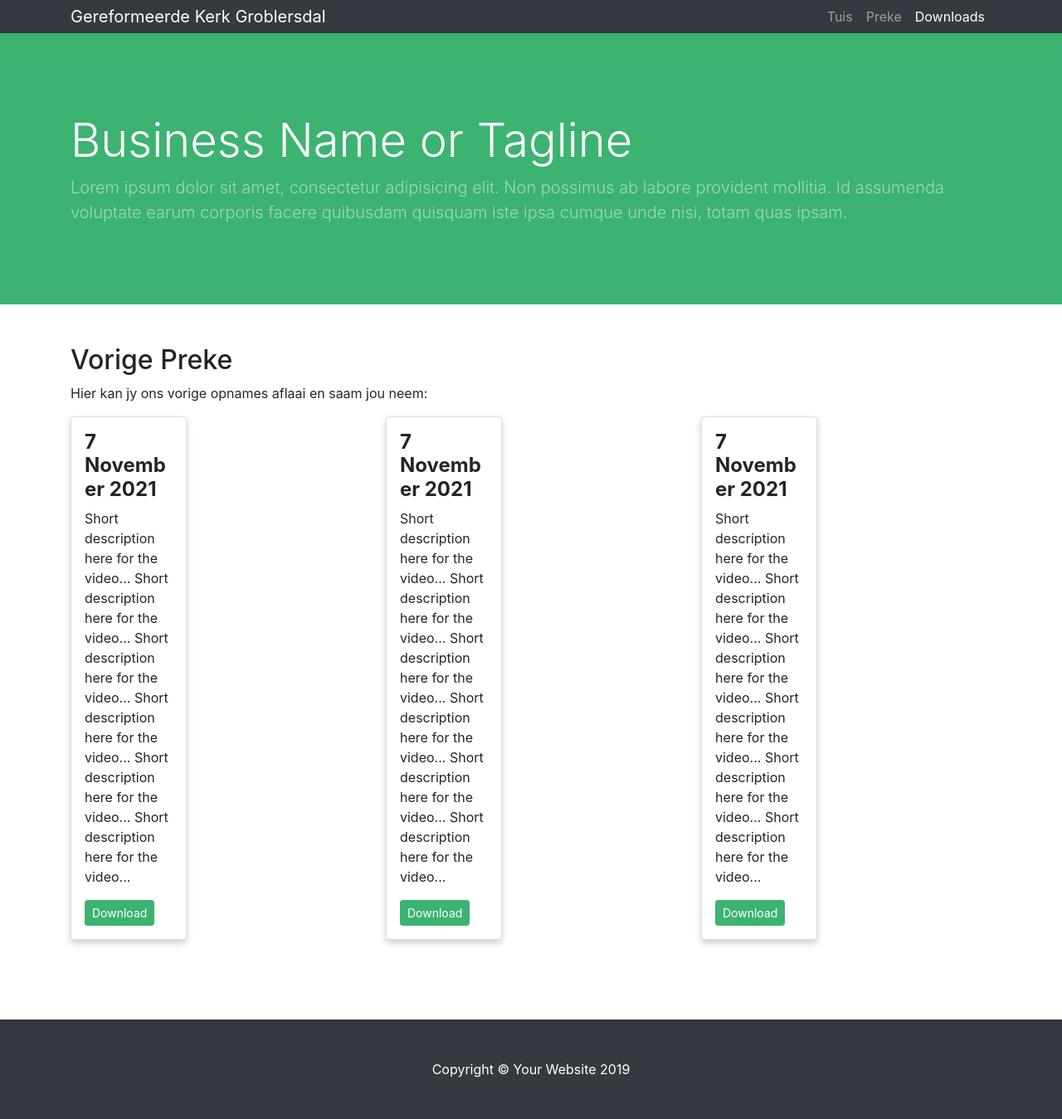
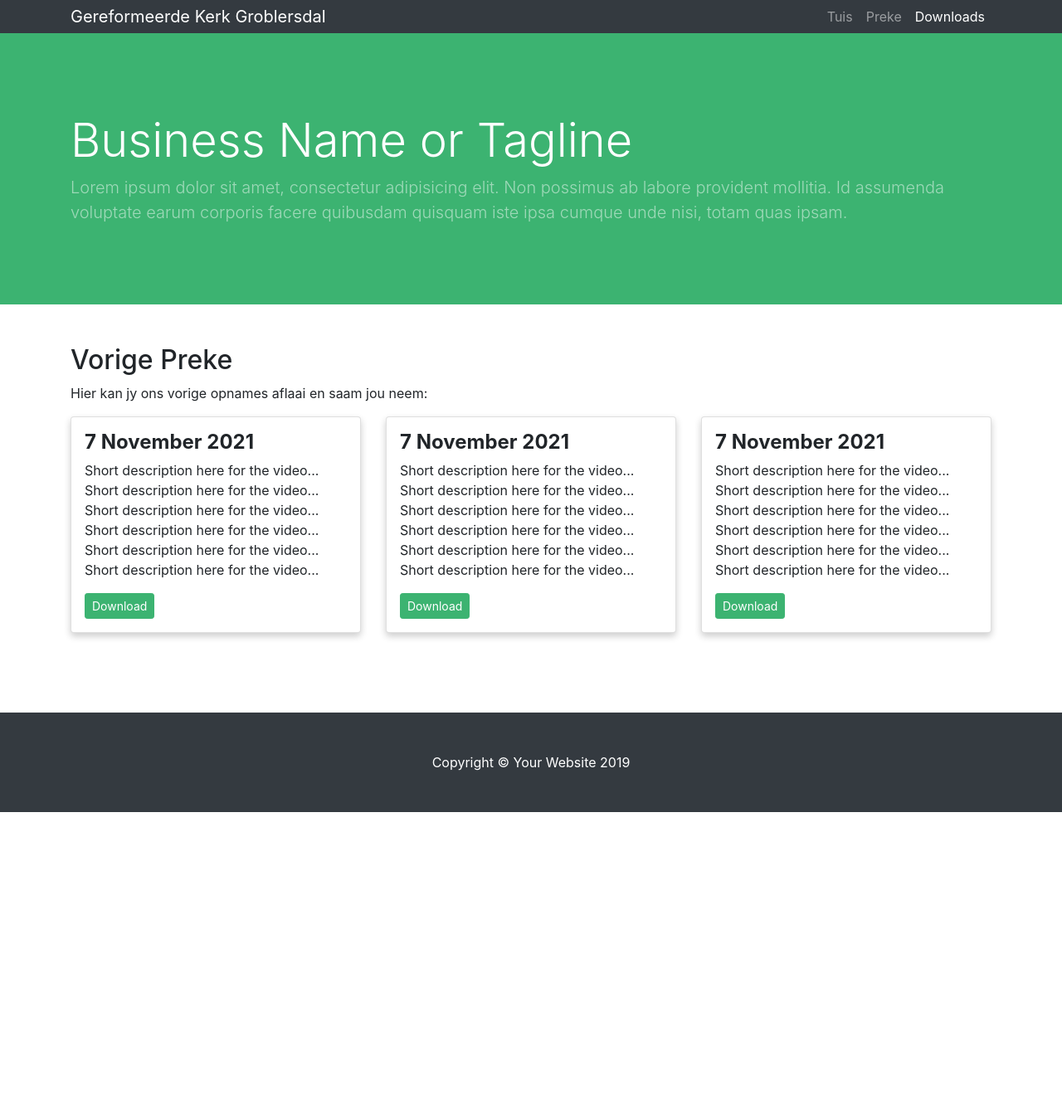
Before and after one commit to sharu725/business-frontpage, a Jekyll site: the page built from _pages/downloads.md, in a window 1280 px wide. Shown: the whole page at 83% size. Built offline with Jekyll 4.4.1, drawn with Linux system fonts in a browser that asks for light colours; nearby versions of some CDN libraries; library files that are not in the unit come from our copies; comment, search, counter and statistics services are not loaded; our own code applies the rules of GitHub Pages for plain Markdown files; after the commit the page ends 979 px from its top, so only the background shows below that.

Commit message:
Update default.html

```diff
--- a/_layouts/default.html
+++ b/_layouts/default.html
@@ -9,7 +9,6 @@
 .card {
   box-shadow: 0 4px 8px 0 rgba(0,0,0,0.2);
   transition: 0.3s;
-  width: 40%;
 }
 
 .card:hover {
```
